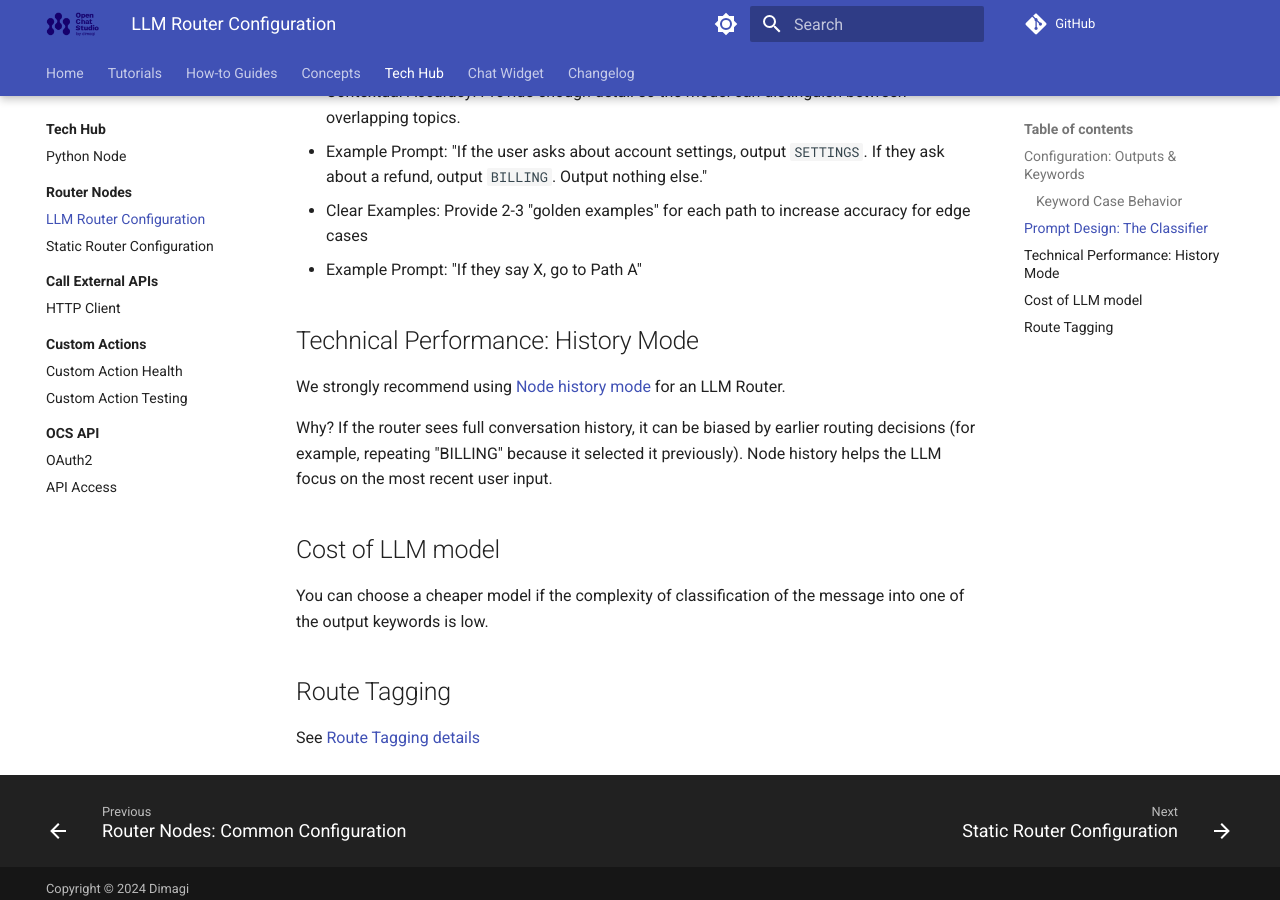
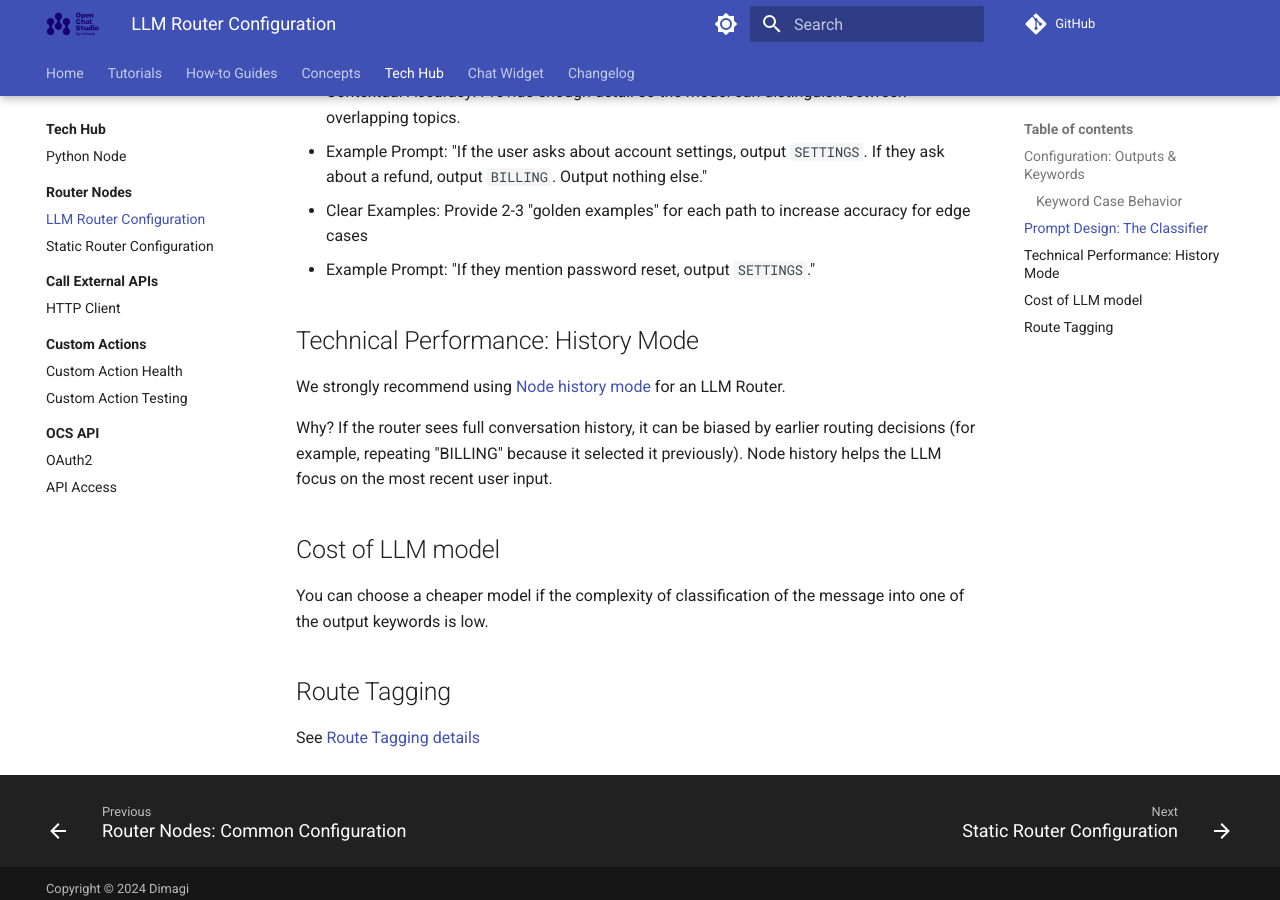
Before and after one commit to dimagi/open-chat-studio-docs, an MkDocs documentation site: the page built from docs/tech-hub/routers/llm_router.md, in a window 1280 px wide and 900 px high, scrolled down 1284 px. Built offline with MkDocs 1.6.1 and Material for MkDocs 9.7.7, drawn with Linux system fonts in a browser that asks for light colours; a script that is not in the unit is left out; comment, search, counter and statistics services are not loaded.

Commit message:
Update docs/tech-hub/routers/llm_router.md
Better example to use

Co-authored-by: Copilot <175728472+Copilot@users.noreply.github.com>

```diff
--- a/docs/tech-hub/routers/llm_router.md
+++ b/docs/tech-hub/routers/llm_router.md
@@ -34,7 +34,7 @@ To ensure reliable routing, write your prompt as a classifier. Its goal is to re
 - Contextual Accuracy: Provide enough detail so the model can distinguish between overlapping topics.
   - Example Prompt: "If the user asks about account settings, output `SETTINGS`. If they ask about a refund, output `BILLING`. Output nothing else."
 - Clear Examples: Provide 2-3 "golden examples" for each path to increase accuracy for edge cases
-  - Example Prompt: "If they say X, go to Path A"
+  - Example Prompt: "If they mention password reset, output `SETTINGS`."
 
 
 ## Technical Performance: History Mode
```
